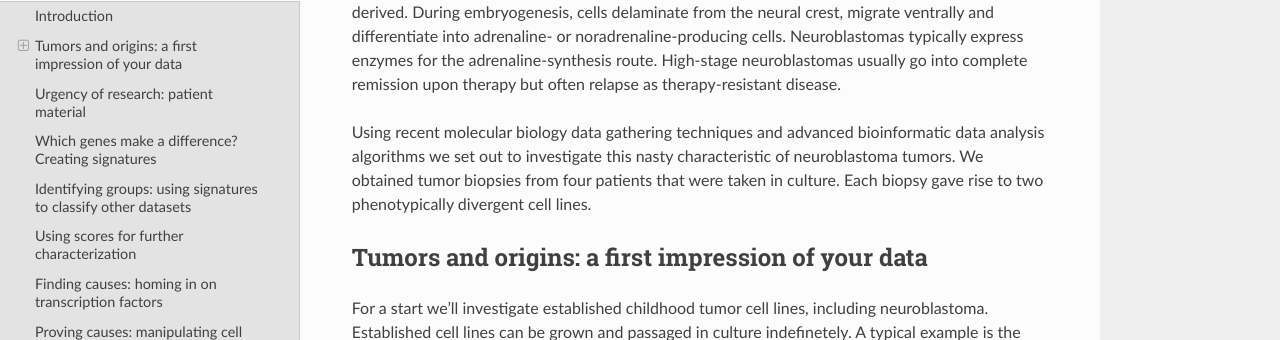
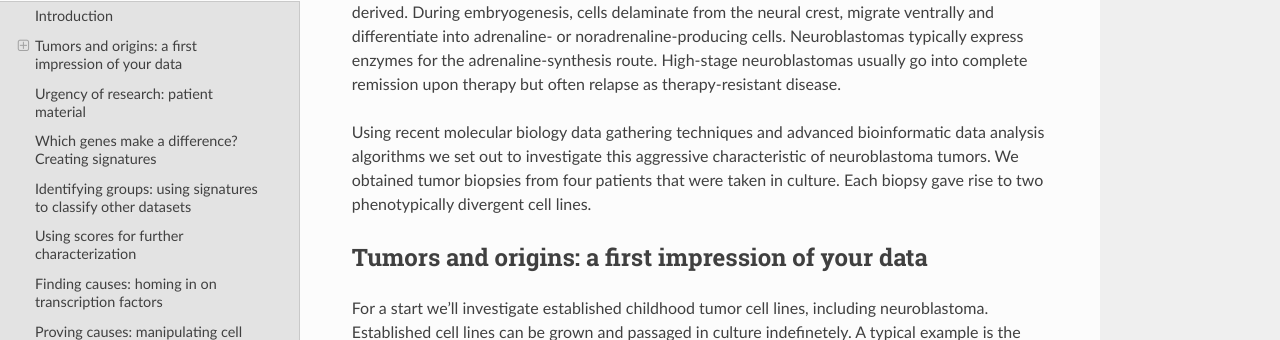
Before and after one commit to antronerds/r2-training-courses, a Sphinx documentation site: the page built from docs/Investigating_Tumor_Heterogeneity_student_version_bu.md, in a window 1280 px wide and 900 px high, scrolled down 1071 px. Shown: the part 135-475 px from the top of the window. Built offline with Sphinx 7.4.7 and the Read the Docs theme 2.0.0, drawn with Linux system fonts in a browser that asks for light colours; pages that are not in the unit, such as notebooks, are missing from menus; some of the changed text lies outside the part shown.

```diff
--- a/docs/Investigating_Tumor_Heterogeneity_student_version_bu.md
+++ b/docs/Investigating_Tumor_Heterogeneity_student_version_bu.md
@@ -25,7 +25,7 @@
 
 Neuroblastoma is a pediatric tumor of the peripheral adrenergic lineage, which is neural crest derived. During embryogenesis, cells delaminate from the neural crest, migrate ventrally and differentiate into adrenaline- or noradrenaline-producing cells. Neuroblastomas typically express enzymes for the adrenaline-synthesis route. High-stage neuroblastomas usually go into complete remission upon therapy but often relapse as therapy-resistant disease.
 
-Using recent molecular biology data gathering techniques and advanced bioinformatic data analysis algorithms we set out to investigate this nasty characteristic of neuroblastoma tumors. We obtained tumor biopsies from four patients that were taken in culture. Each biopsy gave rise to two phenotypically divergent cell lines.
+Using recent molecular biology data gathering techniques and advanced bioinformatic data analysis algorithms we set out to investigate this aggressive characteristic of neuroblastoma tumors. We obtained tumor biopsies from four patients that were taken in culture. Each biopsy gave rise to two phenotypically divergent cell lines.
 
 
 Tumors and origins: a first impression of your data
@@ -75,7 +75,7 @@
   * Hover with your mouse over data points to show additional information.
 
 At the bottom of the page you can find a table with adjustable settings.
-  * The expression values on the y-axis are logarithmic by default; Many settings of the graph can be adapted. Try out a different view of the same data with the following changes to the settings. Set the **Transform** option to **none**. Sample annotation is stored in R2 in so called tracks, for **use track** choose the *itcc_model* track that contains the information which sample belongs to which tumor type. Click on **More Settings** and set the **draw legend** dropdown to *yes* and click **Adjust Settings** to obtain the graph with these adaptations.
+  * The expression values on the y-axis are logarithmic by default; Many settings of the graph can be adapted. Try out a different view of the same data with the following changes to the settings. Set the **Transform** option to *none*. Sample annotation is stored in R2 in so called "tracks", for **use track** choose the *itcc_model* track that contains the information which sample belongs to which tumor type. Click on **More Settings** and set the **draw legend** dropdown to *yes* and click **Adjust Settings** to obtain the graph with these adaptations.
 
 
   * Now try the gene MYCN (Click the **Go to Main** link in the left upper corner)
@@ -210,9 +210,9 @@
 The cell line pairs from the patient were also investigated for the tumor stem cell marker gene CD133 and for their migration capability. See the results in the figure below:
 
 
-  ![](_static/images/TumorHeterogeneity_PairsCD133Migrate.png "Figure 4: CD133 Facs analysis and transwell migration assay of isogenic pairs")
+  ![](_static/images/TumorHeterogeneity_PairsCD133Migrate.png "Figure 4: CD133 FACS analysis and transwell migration assay of isogenic pairs")
 
-  [**Figure 4: CD133 Facs analysis and transwell migration assay of isogenic pairs**](_static/images/TumorHeterogeneity_PairsCD133Migrate.png)
+  [**Figure 4: CD133 FACS analysis and transwell migration assay of isogenic pairs**](_static/images/TumorHeterogeneity_PairsCD133Migrate.png)
 
 
 ---------
```
Also changed, not shown: other parts of docs/Investigating_Tumor_Heterogeneity_student_version_bu.md (+1 -1 lines).
